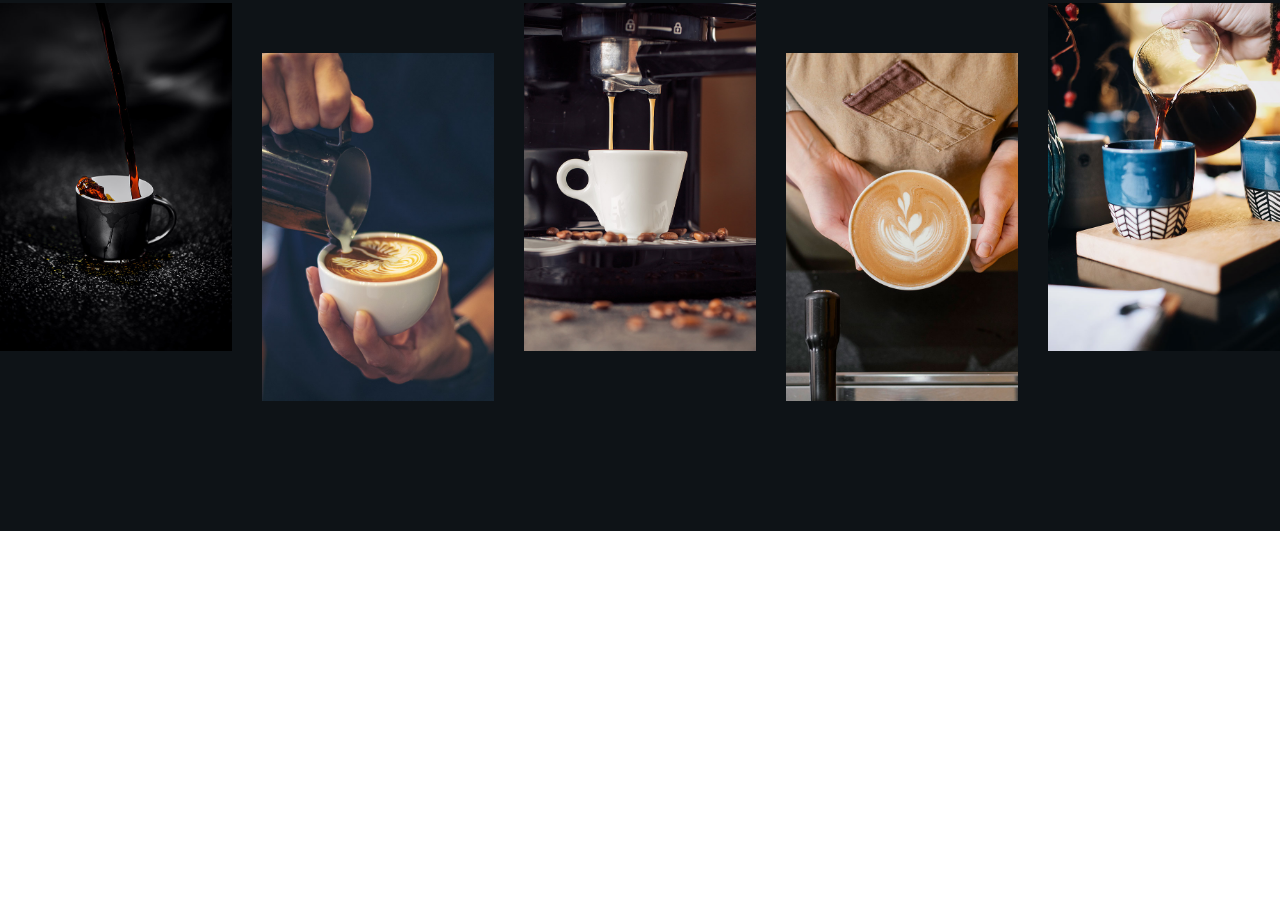
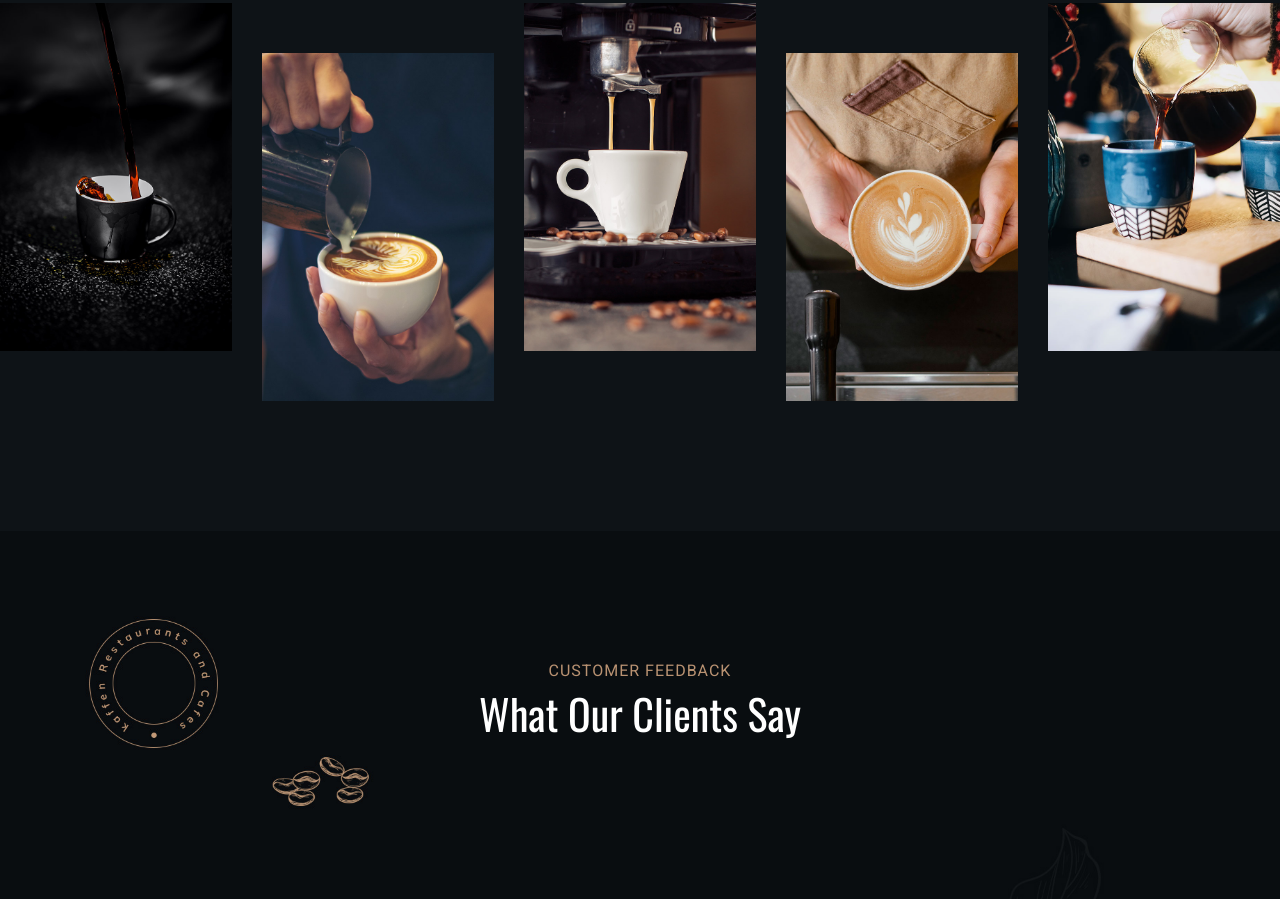
Before and after one commit to Abdul-Wahab-318/kaffen, a plain HTML site: page index.html in a window 1280 px wide. Shown: the part 4434-5333 px from the top of the page. Before the commit the page ends 4965 px from the top, so only its background shows below. Drawn offline with nearby package versions, Linux system fonts and the light colour scheme; files whose address does not match are found by name.

Commit message:
starts testimonials section

```diff
--- a/assets/css/custom.css
+++ b/assets/css/custom.css
@@ -528,6 +528,17 @@
 }
 /*CHOOSE SECTION*/
 
+/*TESTIMONIALS SECTION*/
+
+.testimonials-parent{
+    background-image: url(../images/testimonials_bg2.jpeg);
+    background-position:  top center;
+    background-size : cover;
+    background-repeat: no-repeat;
+}
+
+/*TESTIMONIALS SECTION*/
+
 @media ( min-width : 1200px )
 {
     .container{
--- a/index.html
+++ b/index.html
@@ -450,6 +450,17 @@
           </div>
         </section>
 
+        <section class="testimonials-parent section-padding section-bg ">
+          <div class="testimonials-inner">
+            <div class="container">
+              <div class="section-intro-heading text-center">
+                <h6>Customer Feedback</h6>
+                <h5>What Our Clients Say</h5>
+              </div>
+            </div>
+          </div>
+        </section>
+
     </div>
 
     <script src="https://cdn.jsdelivr.net/npm/bootstrap@5.0.2/dist/js/bootstrap.bundle.min.js" integrity="sha384-MrcW6ZMFYlzcLA8Nl+NtUVF0sA7MsXsP1UyJoMp4YLEuNSfAP+JcXn/tWtIaxVXM" crossorigin="anonymous"></script>
```
